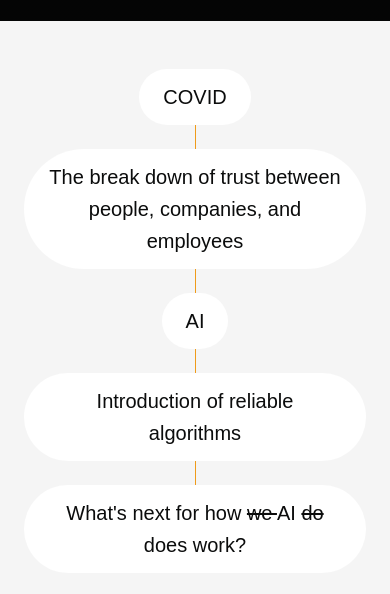
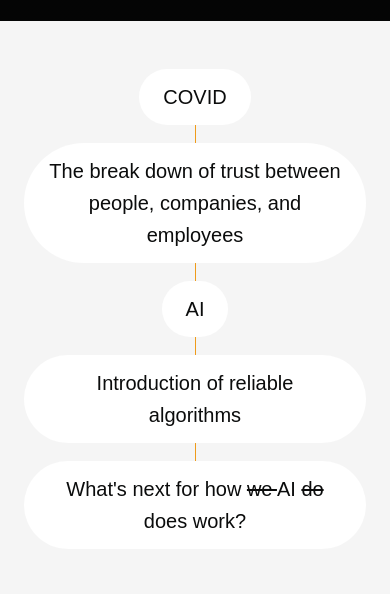
Before and after one commit to segahm/klabs, a plain HTML site: page about.html in a window 390 px wide. Shown: the part 99-693 px from the top of the page. Drawn offline with nearby package versions, Linux system fonts and the light colour scheme; a script that the page names is missing.

Commit message:
trim height

```diff
--- a/css/keetro-labs.webflow.css
+++ b/css/keetro-labs.webflow.css
@@ -327,7 +327,7 @@ h3 {
   grid-template-columns: 1fr 1fr;
   grid-auto-columns: 1fr;
   max-width: 960px;
-  min-height: 750px;
+  min-height: 650px;
   margin-left: auto;
   margin-right: auto;
   display: grid;
@@ -1260,7 +1260,7 @@ h3 {
 .home-hero-item__line {
   background-color: var(--primary);
   width: 1px;
-  height: 48px;
+  height: 18px;
 }
 
 .b-digital-products {
@@ -2051,7 +2051,7 @@ h3 {
   }
 
   .home-hero-item__line {
-    height: 24px;
+    height: 18px;
   }
 
   .b-dataml__col1 {
```
